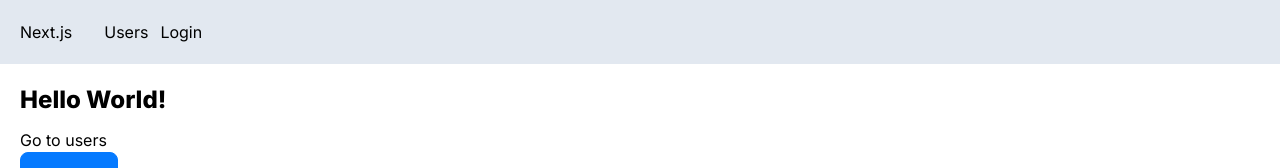
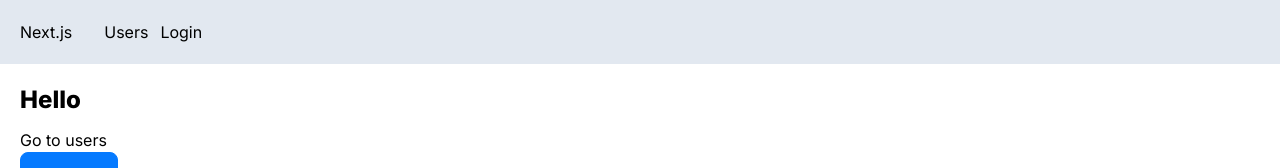
Before and after one commit to TudorSante/nextjs-tutorials-mosh, a Next.js app: page / in a window 1280 px wide. Shown: the top 168 px of the page. Built offline with nearby package versions, Linux system fonts and the light colour scheme; no server answers.

Commit message:
Accessing Auth Session on the Server

```diff
--- a/app/api/auth/[...nextauth]/route.ts
+++ b/app/api/auth/[...nextauth]/route.ts
@@ -1,13 +1,15 @@
 import NextAuth from "next-auth";
 import GoogleProvider from "next-auth/providers/google";
 
-const handler = NextAuth({
+export const authOptions = {
   providers: [
     GoogleProvider({
       clientId: process.env.GOOGLE_CLIENT_ID!,
       clientSecret: process.env.GOOGLE_CLIENT_SECRET!,
     }),
   ],
-});
+};
+
+const handler = NextAuth(authOptions);
 
 export { handler as GET, handler as POST };
--- a/app/page.tsx
+++ b/app/page.tsx
@@ -1,10 +1,14 @@
 import Link from "next/link";
 import ProductCard from "./components/ProductCard";
+import { getServerSession } from "next-auth";
+import { authOptions } from "./api/auth/[...nextauth]/route";
 
-export default function Home() {
+export default async function Home() {
+  const session = await getServerSession(authOptions);
+
   return (
     <main>
-      <h1>Hello World!</h1>
+      <h1>Hello {session && <span>{session.user!.name}</span>}</h1>
       <Link href="/users">Go to users</Link>
       <ProductCard />
     </main>
```
